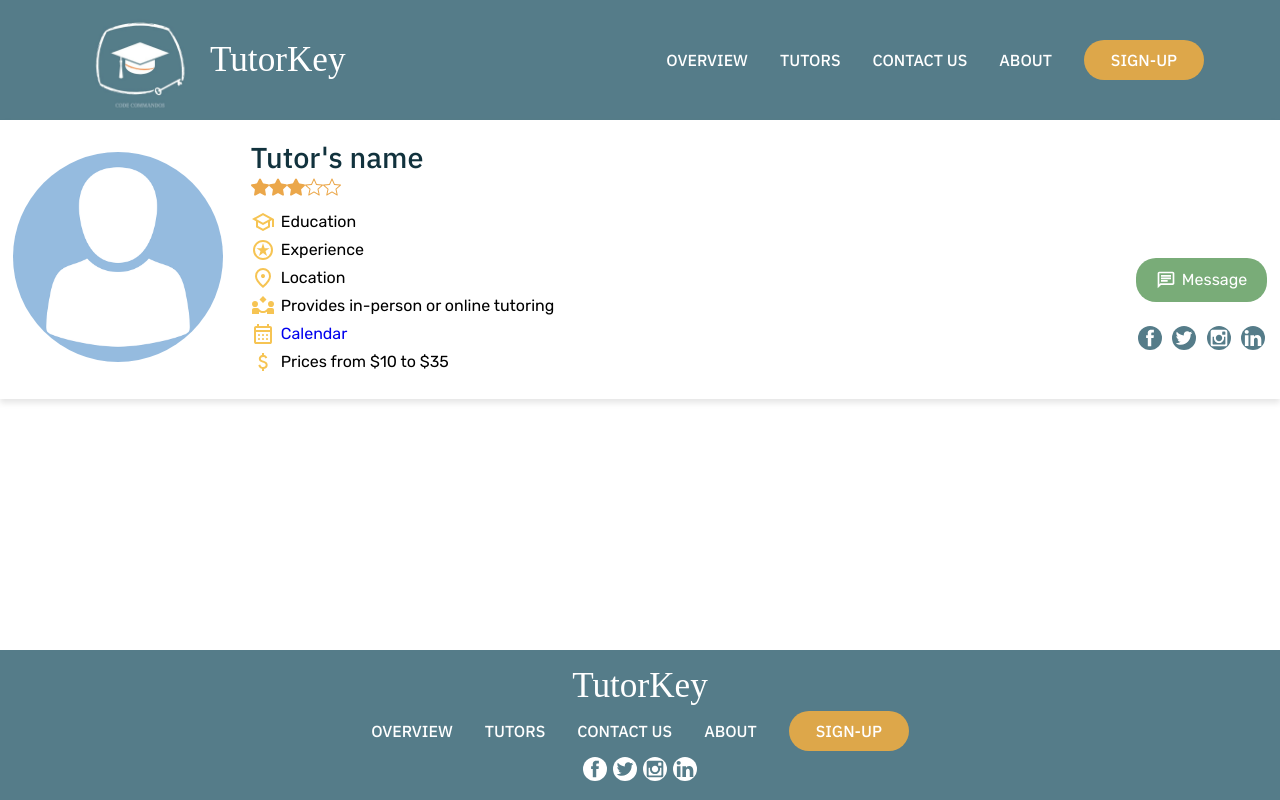
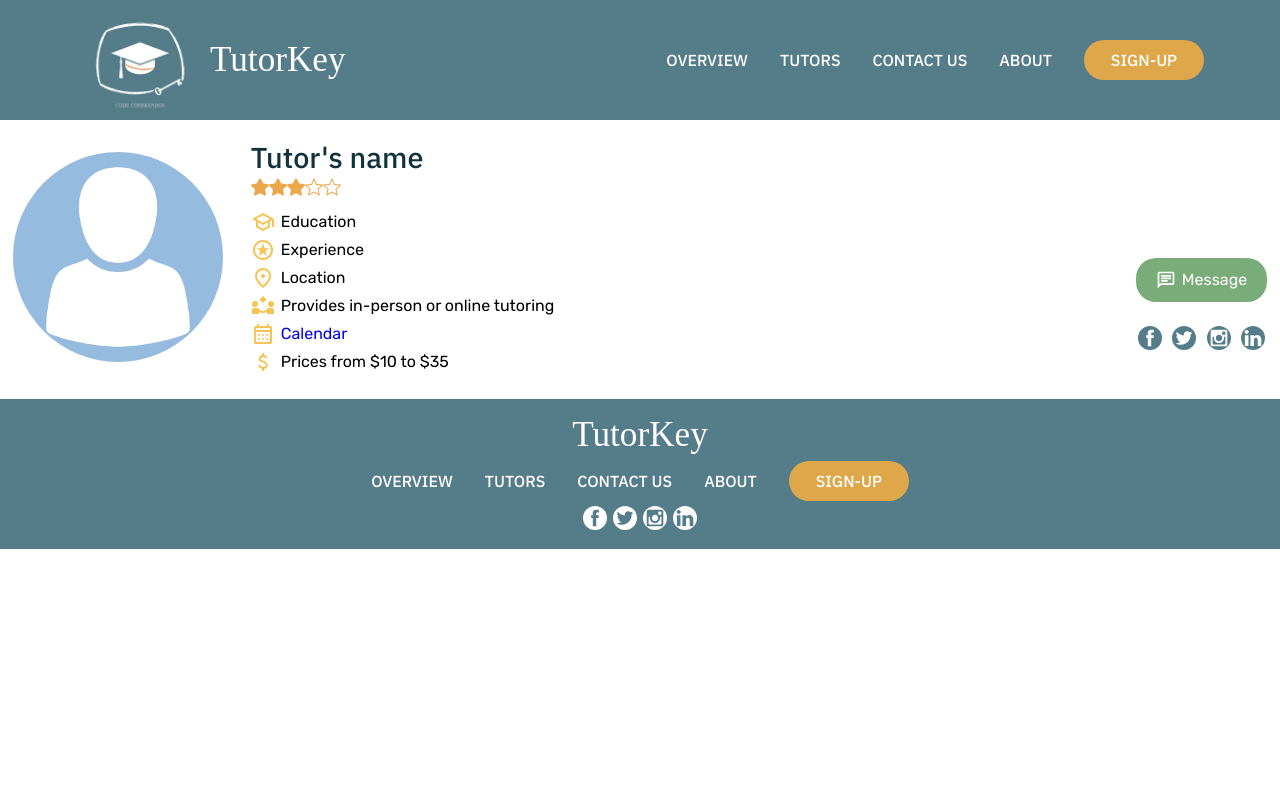
Before and after one commit to 1ahmadbassam/TutorKey, a React (Create React App) app: page /tutor-info in a window 1280 px wide. Built offline with nearby package versions, Linux system fonts and the light colour scheme; a web font is replaced by a local one.

Commit message:
Critical fix for Footer positioning

```diff
--- a/src/Landing.jsx
+++ b/src/Landing.jsx
@@ -5,7 +5,7 @@ import Footer from "./components/Footer";
 
 function Landing() {
   return (
-    <div className="landing">
+    <div className="page landing">
       <Header />
       <Footer />
       <Outlet />
--- a/src/styles/shared.css
+++ b/src/styles/shared.css
@@ -5,9 +5,17 @@
 }
 
 html,
-body {
+body,
+#root {
   margin: 0;
   padding: 0;
+  height: 100%;
+}
+
+.page {
+  min-height: 100%;
+  display: flex;
+  flex-direction: column;
 }
 
 header {
@@ -19,6 +27,7 @@ header {
   display: flex;
   justify-content: space-between;
   align-items: center;
+  margin-bottom: auto;
 }
 
 .logo {
@@ -88,8 +97,6 @@ header {
 }
 
 .footer {
-  position: fixed;
-  bottom: 0;
   width: 100%;
   padding: 1rem;
   background-color: #557c89;
```
